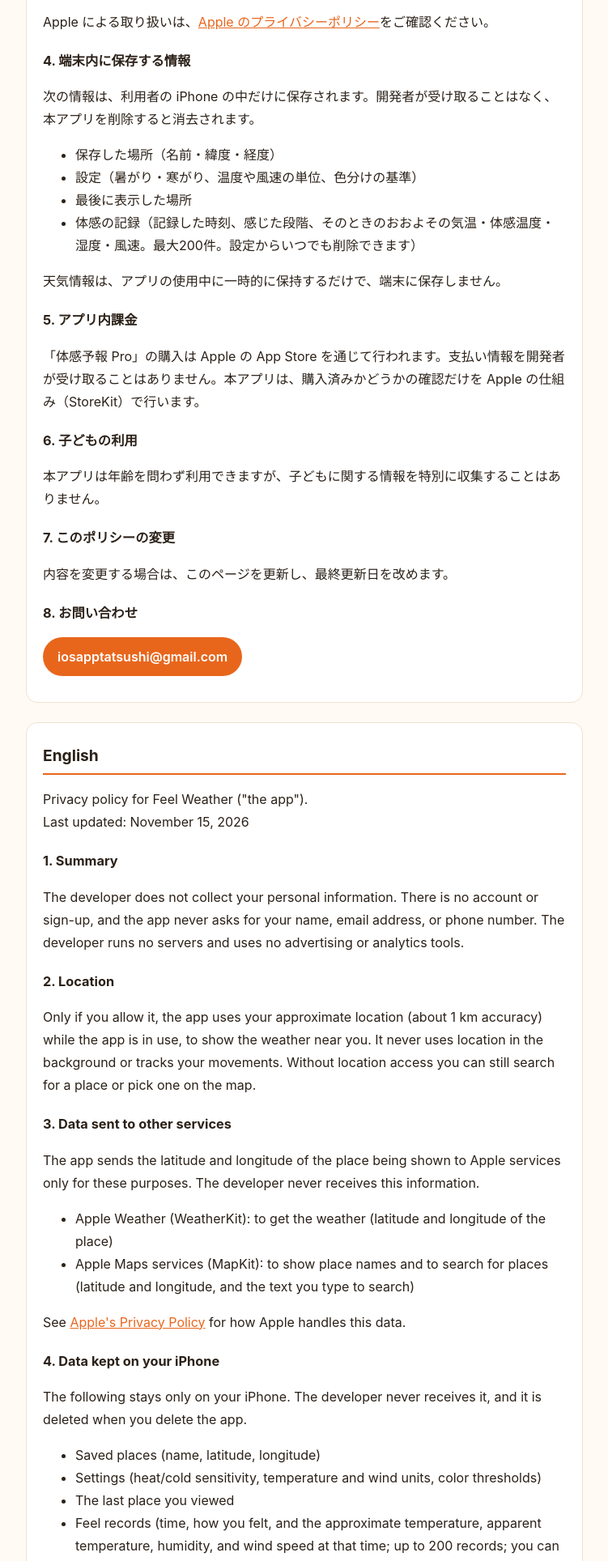
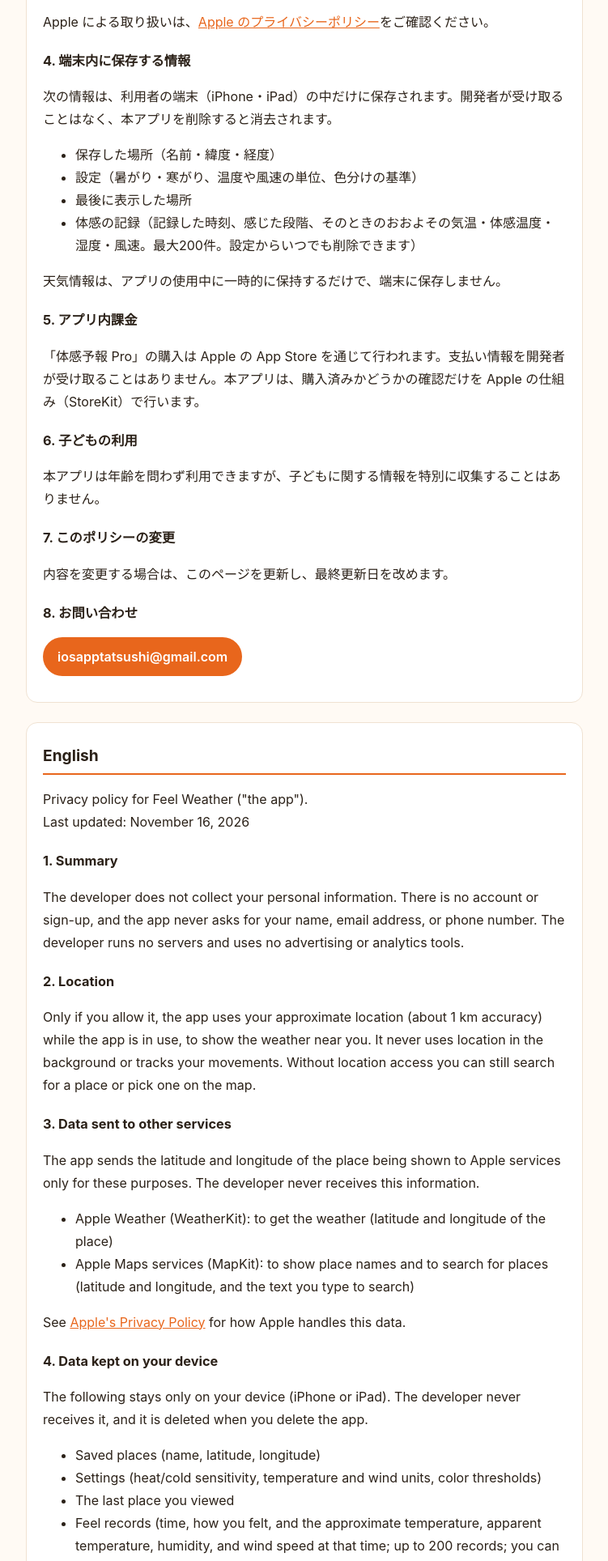
Before and after one commit to Tatsushi392/Tatsushi392.github.io, a plain HTML site: page feelweather/privacy.html in a window 1280 px wide. Shown: the part 872-2800 px from the top of the page at 81% size, without its empty margins (264-1015 px from the left). Drawn offline with Linux system fonts and the light colour scheme.

Commit message:
Feel Weather: mention iPad, device-neutral storage wording, privacy policy date

```diff
--- a/feelweather/privacy.html
+++ b/feelweather/privacy.html
@@ -26,7 +26,7 @@
   <!-- アプリ内の画面（App/Views/LegalViews.swift の PrivacyPolicyView）と同じ内容にする -->
   <section id="ja">
     <h2>日本語</h2>
-    <p>体感予報（以下「本アプリ」）のプライバシーポリシーです。<br>最終更新日：2026年11月15日</p>
+    <p>体感予報（以下「本アプリ」）のプライバシーポリシーです。<br>最終更新日：2026年11月16日</p>
 
     <h3>1. 基本方針</h3>
     <p>本アプリの開発者は、利用者の個人情報を収集しません。本アプリには会員登録がなく、氏名・メールアドレス・電話番号の入力を求めません。開発者は独自のサーバーを持たず、広告や利用状況の解析ツールも使用していません。</p>
@@ -43,7 +43,7 @@
     <p>Apple による取り扱いは、<a href="https://www.apple.com/jp/legal/privacy/">Apple のプライバシーポリシー</a>をご確認ください。</p>
 
     <h3>4. 端末内に保存する情報</h3>
-    <p>次の情報は、利用者の iPhone の中だけに保存されます。開発者が受け取ることはなく、本アプリを削除すると消去されます。</p>
+    <p>次の情報は、利用者の端末（iPhone・iPad）の中だけに保存されます。開発者が受け取ることはなく、本アプリを削除すると消去されます。</p>
     <ul>
       <li>保存した場所（名前・緯度・経度）</li>
       <li>設定（暑がり・寒がり、温度や風速の単位、色分けの基準）</li>
@@ -67,7 +67,7 @@
 
   <section id="en">
     <h2>English</h2>
-    <p>Privacy policy for Feel Weather ("the app").<br>Last updated: November 15, 2026</p>
+    <p>Privacy policy for Feel Weather ("the app").<br>Last updated: November 16, 2026</p>
 
     <h3>1. Summary</h3>
     <p>The developer does not collect your personal information. There is no account or sign-up, and the app never asks for your name, email address, or phone number. The developer runs no servers and uses no advertising or analytics tools.</p>
@@ -83,8 +83,8 @@
     </ul>
     <p>See <a href="https://www.apple.com/legal/privacy/">Apple's Privacy Policy</a> for how Apple handles this data.</p>
 
-    <h3>4. Data kept on your iPhone</h3>
-    <p>The following stays only on your iPhone. The developer never receives it, and it is deleted when you delete the app.</p>
+    <h3>4. Data kept on your device</h3>
+    <p>The following stays only on your device (iPhone or iPad). The developer never receives it, and it is deleted when you delete the app.</p>
     <ul>
       <li>Saved places (name, latitude, longitude)</li>
       <li>Settings (heat/cold sensitivity, temperature and wind units, color thresholds)</li>
```
Also changed, not shown: feelweather/index.html (+2 -2 lines).
